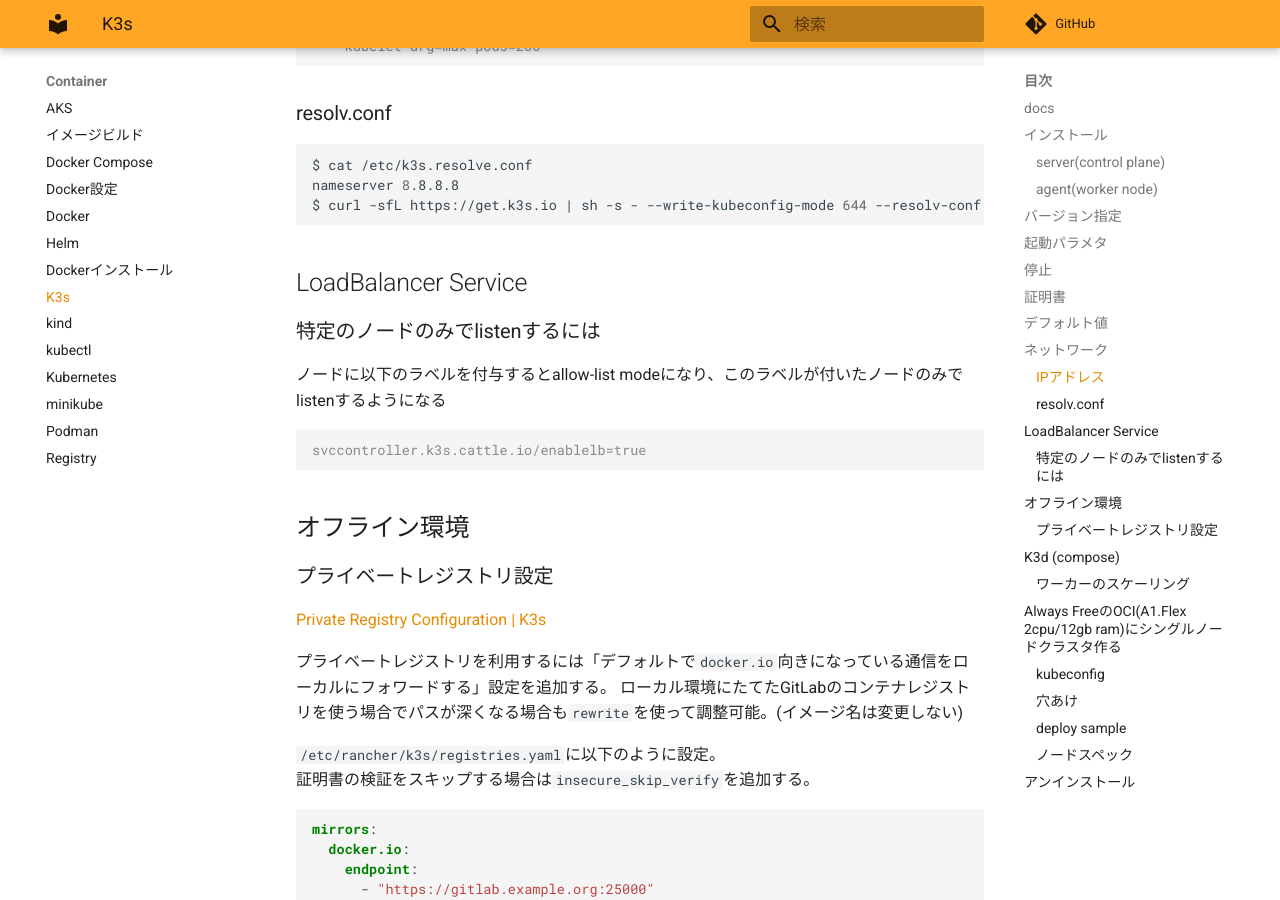
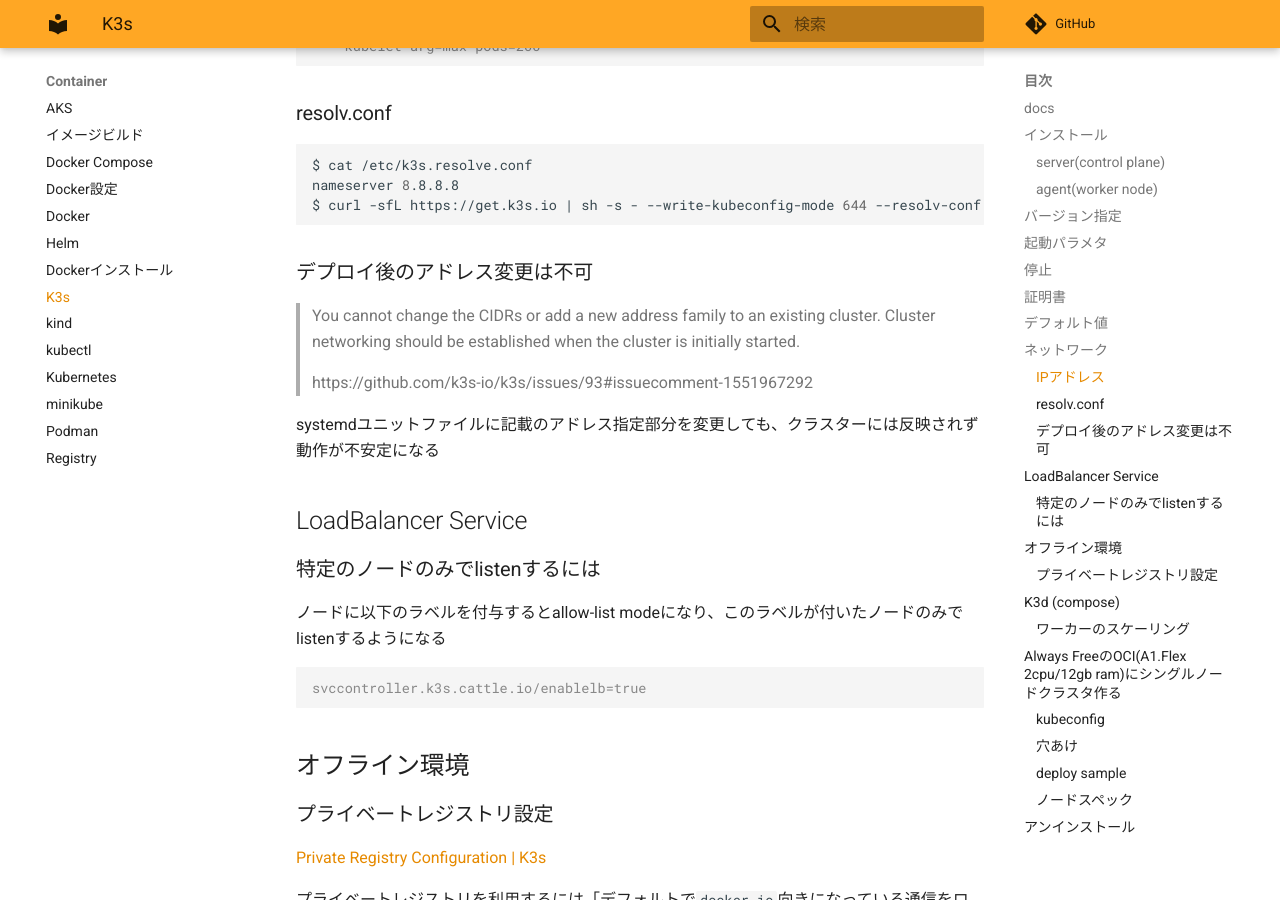
Before and after one commit to zaki-lknr/docs, an MkDocs documentation site: the page built from docs/Container/k3s.md, in a window 1280 px wide and 900 px high, scrolled down 2395 px. Built offline with MkDocs 1.6.1 and Material for MkDocs 9.7.7, drawn with Linux system fonts in a browser that asks for light colours; comment, search, counter and statistics services are not loaded.

Commit message:
add: container/k3s: デプロイ後のアドレス変更は不可の情報

````diff
--- a/docs/Container/k3s.md
+++ b/docs/Container/k3s.md
@@ -94,6 +94,14 @@ $ cat /etc/k3s.resolve.conf
 nameserver 8.8.8.8
 $ curl -sfL https://get.k3s.io | sh -s - --write-kubeconfig-mode 644 --resolv-conf /etc/k3s.resolv.conf
 ```
+
+### デプロイ後のアドレス変更は不可
+
+> You cannot change the CIDRs or add a new address family to an existing cluster. Cluster networking should be established when the cluster is initially started.
+>
+> https://github.com/k3s-io/k3s/issues/93#issuecomment-1551967292
+
+systemdユニットファイルに記載のアドレス指定部分を変更しても、クラスターには反映されず動作が不安定になる
 
 ## LoadBalancer Service
 
````
